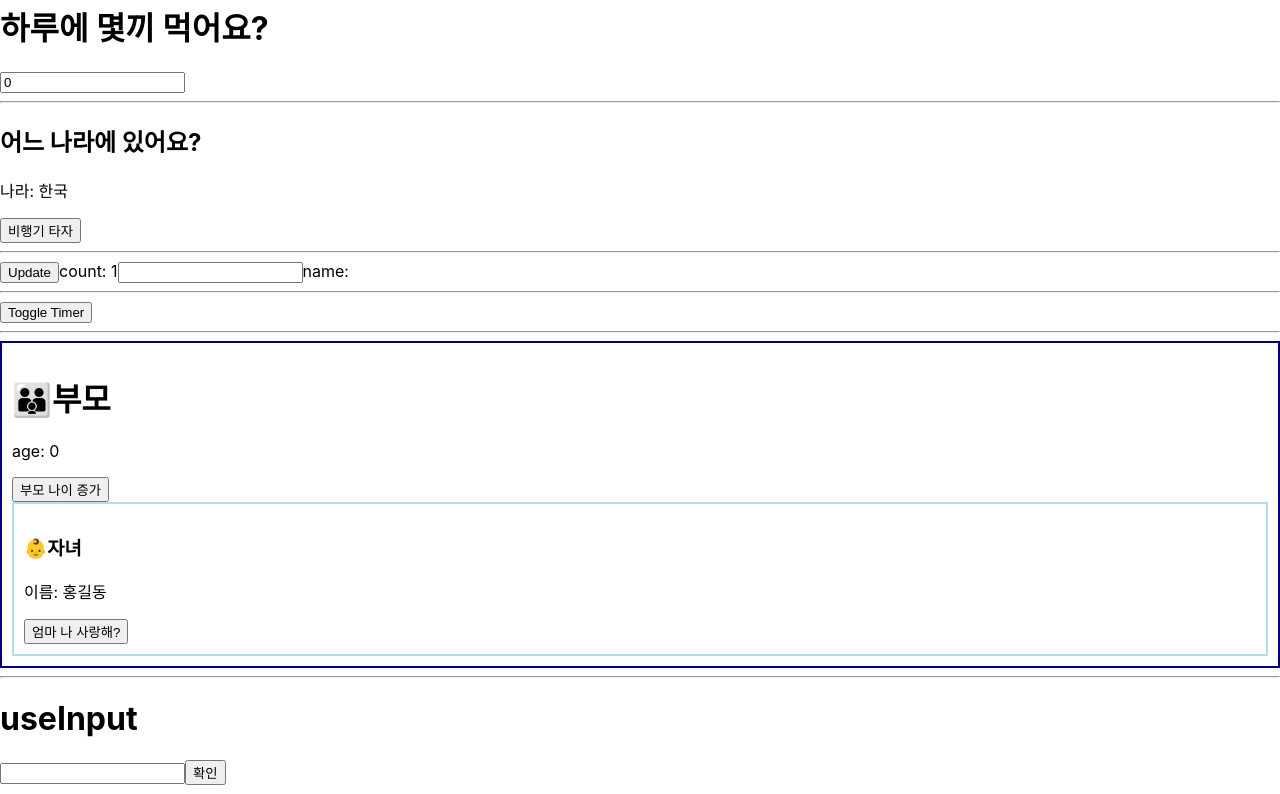
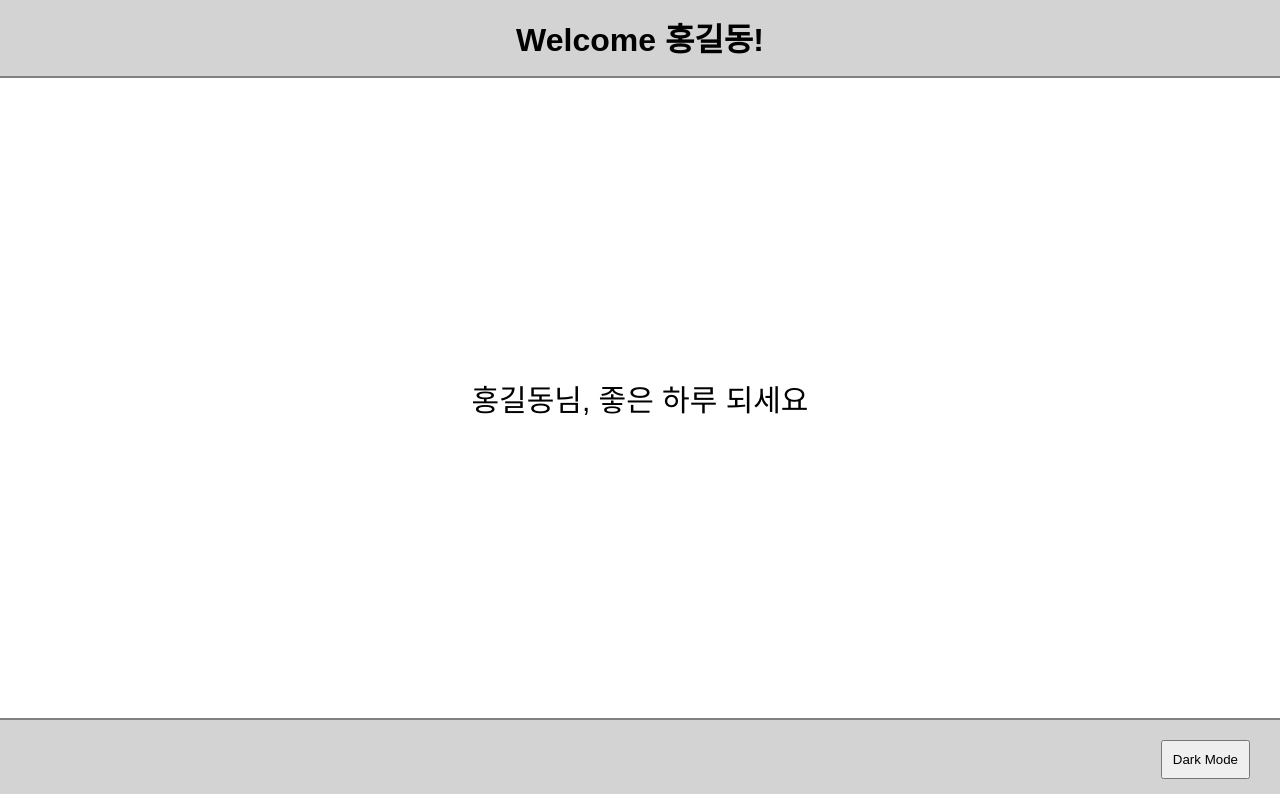
Before and after one commit to seungyonggo/Reactstudy, a React (Create React App) app: page / in a window 1280 px wide. Shown: the part 566-1360 px from the top of the page. Built offline with nearby package versions, Linux system fonts and the light colour scheme.

Commit message:
'23.05.07 별코딩공부'

```diff
--- a/src/App.css
+++ b/src/App.css
@@ -1,38 +1,43 @@
-.App {
-  text-align: center;
+* {
+  box-sizing: border-box;
+  margin: 0;
+  font-family: sans-serif;
 }
 
-.App-logo {
-  height: 40vmin;
-  pointer-events: none;
+.page {
+  width: 100%;
+  height: 100vh;
+  display: flex;
+  flex-direction: column;
 }
 
-@media (prefers-reduced-motion: no-preference) {
-  .App-logo {
-    animation: App-logo-spin infinite 20s linear;
-  }
+.header {
+  width: 100%;
+  height: 80px;
+  border-bottom: 2px solid gray;
+  display: flex;
+  justify-content: center;
+  align-items: center;
 }
 
-.App-header {
-  background-color: #282c34;
-  min-height: 100vh;
+.content {
+  flex: 1;
   display: flex;
-  flex-direction: column;
+  justify-content: center;
   align-items: center;
-  justify-content: center;
-  font-size: calc(10px + 2vmin);
-  color: white;
+  font-size: 30px;
 }
 
-.App-link {
-  color: #61dafb;
+.footer {
+  width: 100%;
+  height: 80px;
+  border-top: 2px solid gray;
+  display: flex;
+  justify-content: flex-end;
+  align-items: center;
 }
 
-@keyframes App-logo-spin {
-  from {
-    transform: rotate(0deg);
-  }
-  to {
-    transform: rotate(360deg);
-  }
+.button {
+  padding: 10px;
+  margin-right: 30px;
 }
--- a/src/App.js
+++ b/src/App.js
@@ -1,7 +1,7 @@
 import React from "react";
 import Callback1 from "./component/App_useCallback1";
 import Callback2 from "./component/App_useCallback2";
-import Context1 from "./component/App_usecontext";
+import Context2 from "./component/App_usecontext2";
 import Effect1 from "./component/App_useEffect1";
 import Effect2 from "./component/App_useEffect2";
 import Memo1 from "./component/App_useMemo";
@@ -9,6 +9,8 @@
 import Ref1 from "./component/App_useRef";
 import State from "./component/App_useState";
 import Custom from "./component/App_custom1";
+import Context1 from "./component/App_usecontext1";
+import Custom1 from "./component/App_custom1";
 
 function App() {
   return (
@@ -31,7 +33,9 @@
       <hr />
       <Context1 />
       <hr />
-      <Custom />
+      <Context2 />
+      <hr />
+      <Custom1 />
     </div>
   );
 }
--- /dev/null
+++ b/src/Page/Content.js
@@ -0,0 +1,20 @@
+import React from "react";
+import { useContext } from "react";
+import { ThemeContext } from "../context/ThemeContext";
+
+const Content = () => {
+  const { isDark } = useContext(ThemeContext);
+  return (
+    <div
+      className="content"
+      style={{
+        backgroundColor: isDark ? "black" : "white",
+        color: isDark ? "white" : "black",
+      }}
+    >
+      <p>홍길동님, 좋은 하루 되세요</p>
+    </div>
+  );
+};
+
+export default Content;
--- /dev/null
+++ b/src/Page/Footer.js
@@ -0,0 +1,23 @@
+import React, { useContext } from "react";
+import { ThemeContext } from "../context/ThemeContext";
+const Footer = () => {
+  const { isDark, setIsDark } = useContext(ThemeContext);
+  const toggleTheme = () => {
+    setIsDark(!isDark);
+  };
+  return (
+    <footer
+      className="footer"
+      style={{
+        backgroundColor: isDark ? "black" : "lightgray",
+        color: isDark ? "white" : "black",
+      }}
+    >
+      <button className="button" onClick={toggleTheme}>
+        Dark Mode
+      </button>
+    </footer>
+  );
+};
+
+export default Footer;
--- /dev/null
+++ b/src/Page/Header.js
@@ -0,0 +1,19 @@
+import React, { useContext } from "react";
+import { ThemeContext } from "../context/ThemeContext";
+
+const Header = () => {
+  const { isDark } = useContext(ThemeContext);
+  return (
+    <header
+      className="header"
+      style={{
+        backgroundColor: isDark ? "black" : "lightgray",
+        color: isDark ? "white" : "black",
+      }}
+    >
+      <h1>Welcome 홍길동!</h1>
+    </header>
+  );
+};
+
+export default Header;
--- /dev/null
+++ b/src/Page/Page.js
@@ -0,0 +1,16 @@
+import React from "react";
+import Header from "./Header";
+import Content from "./Content";
+import Footer from "./Footer";
+
+const Page = () => {
+  return (
+    <div className="page">
+      <Header />
+      <Content />
+      <Footer />
+    </div>
+  );
+};
+
+export default Page;
--- /dev/null
+++ b/src/component/App_usecontext1.js
@@ -0,0 +1,16 @@
+import { useState } from "react";
+import "../App.css";
+import Page from "../Page/Page";
+import { ThemeContext } from "../context/ThemeContext";
+
+function Context1() {
+  const [isDark, setIsDark] = useState(false);
+
+  return (
+    <ThemeContext.Provider value={{ isDark, setIsDark }}>
+      <Page />;
+    </ThemeContext.Provider>
+  );
+}
+
+export default Context1;
--- a/src/component/App_usecontext.js
+++ b/src/component/App_usecontext2.js
@@ -1,7 +1,7 @@
 import { useCallback, useMemo, useState } from "react";
 import Child from "../Child";
 
-function Context1() {
+function Context2() {
   const [parentAge, setParentAge] = useState(0);
 
   const incrementParentAge = () => {
@@ -25,4 +25,4 @@
   );
 }
 
-export default Context1;
+export default Context2;
--- a/src/context/ThemeContext.js
+++ b/src/context/ThemeContext.js
@@ -1,3 +1,3 @@
 import { createContext } from "react";
 
-export const ThemeContext = createContext("hello");
+export const ThemeContext = createContext(null);
--- a/src/context/UserContext.js
+++ /dev/null
@@ -1,3 +0,0 @@
-import { createContext } from "react";
-
-export const UserContext = createContext(null);
```
